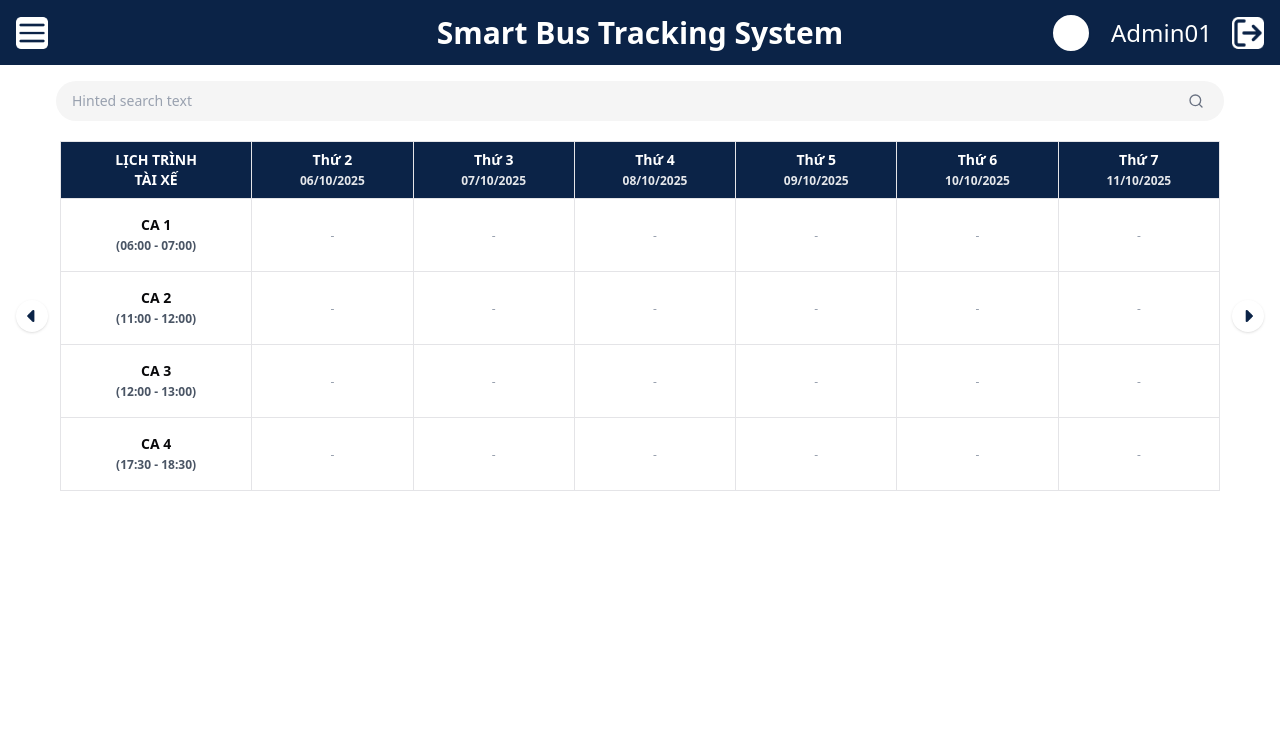
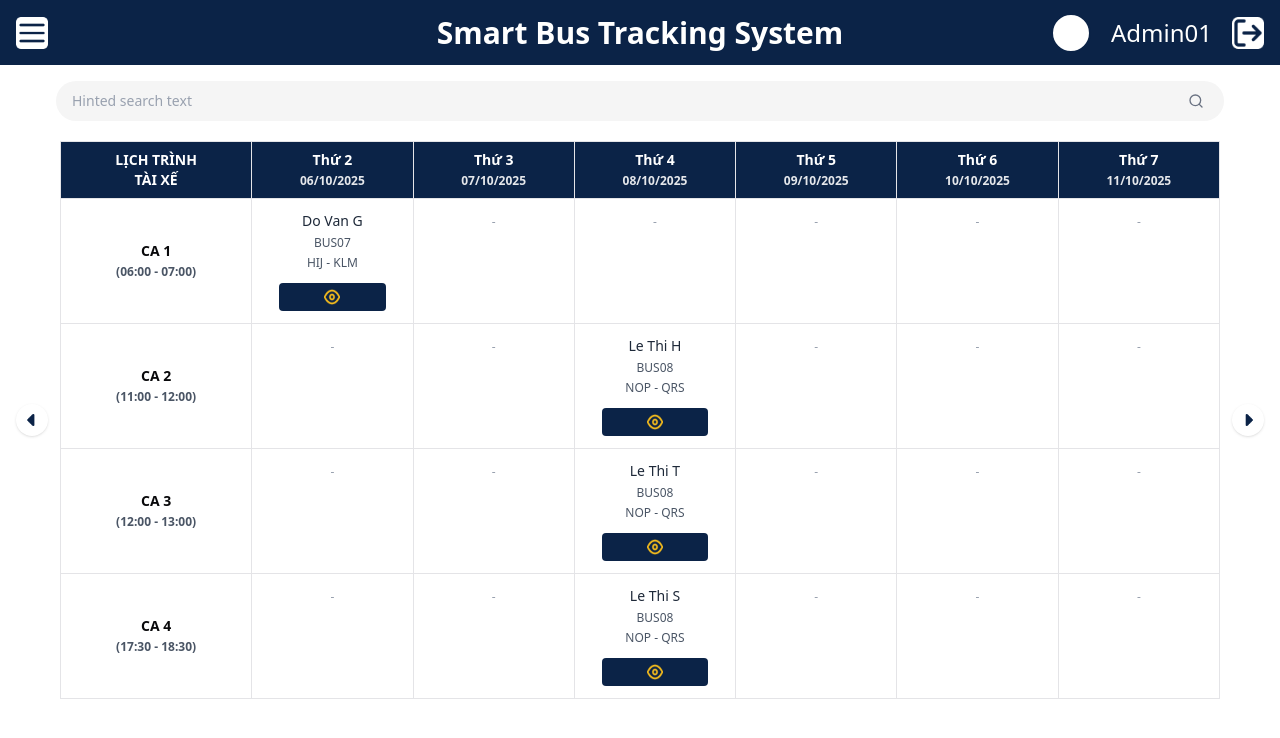
Before and after one commit to NguyenToanThang-kotaru/Smart-Bus-Tracking-System, a React (Vite) app in the folder Client/: page /admin/DriverSchedule in a window 1280 px wide. Shown: the top 738 px of the page. Built offline with nearby package versions, Linux system fonts and the light colour scheme; sample sign-in values are in the browser's storage.

Commit message:
xong fe xem lich tai xe

```diff
--- a/Client/src/pages/admin/Driver/Driver.jsx
+++ b/Client/src/pages/admin/Driver/Driver.jsx
@@ -2,10 +2,14 @@ import SearchBar from "@/Components/searchBar";
 import eye from "@/assets/Icon/Eye_yellow.png";
 import right from "@/assets/Icon/arrow_right.png";
 import left from "@/assets/Icon/arrow_left.png";
-import ViewScheduleDetail from "./ViewScheduleDetail"
+import ViewScheduleDetail from "./ViewScheduleDetail";
 import { useState } from "react";
 
 export default function DriverSchedule() {
+  const [weekOffset, setWeekOffset] = useState(0);
+
+  const handlePrevWeek = () => setWeekOffset((prev) => prev - 1);
+  const handleNextWeek = () => setWeekOffset((prev) => prev + 1);
 
   return (
     <div className="p-4">
@@ -17,17 +21,23 @@ export default function DriverSchedule() {
       {/* Flex chứa mũi tên + bảng */}
       <div className="flex items-center justify-center gap-3 w-full">
         {/* Nút mũi tên trái */}
-        <button className="flex-shrink-0 bg-white shadow rounded-full p-1 hover:scale-110 transition-transform cursor-pointer">
+        <button
+          onClick={handlePrevWeek}
+          className="flex-shrink-0 bg-white shadow rounded-full p-1 hover:scale-110 transition-transform cursor-pointer"
+        >
           <img src={left} alt="Left Arrow" className="w-6 h-6" />
         </button>
 
         {/* Bảng */}
         <div className="overflow-x-auto flex-1">
-          <TableSchedule week={0}/>
+          <TableSchedule week={weekOffset} />
         </div>
 
         {/* Nút mũi tên phải */}
-        <button className="flex-shrink-0 bg-white shadow rounded-full p-1 hover:scale-110 transition-transform cursor-pointer">
+        <button
+          onClick={handleNextWeek}
+          className="flex-shrink-0 bg-white shadow rounded-full p-1 hover:scale-110 transition-transform cursor-pointer"
+        >
           <img src={right} alt="Right Arrow" className="w-6 h-6" />
         </button>
       </div>
@@ -44,10 +54,21 @@ function TableSchedule({ week }) {
     setShowPopup(true);
   };
 
+  // =================== DỮ LIỆU GIẢ ===================
   const schedule = [
+    // Tuần hiện tại
     { MaLT: "LT000001", TenTX: "Nguyen Van A", SoXB: "BUS01", TenTD: "ABC - CDE", NgayHanhTrinh: "2025-10-13T06:00:00" },
     { MaLT: "LT000002", TenTX: "Tran Van B", SoXB: "BUS02", TenTD: "DEF - GHI", NgayHanhTrinh: "2025-10-14T12:00:00" },
     { MaLT: "LT000003", TenTX: "Le Van C", SoXB: "BUS03", TenTD: "JKL - MNO", NgayHanhTrinh: "2025-10-15T17:30:00" },
+    // Tuần sau
+    { MaLT: "LT000004", TenTX: "Pham Van D", SoXB: "BUS04", TenTD: "PQR - STU", NgayHanhTrinh: "2025-10-20T06:00:00" },
+    { MaLT: "LT000005", TenTX: "Nguyen Thi E", SoXB: "BUS05", TenTD: "VWX - YZA", NgayHanhTrinh: "2025-10-22T12:00:00" },
+    { MaLT: "LT000006", TenTX: "Bui Van F", SoXB: "BUS06", TenTD: "BCD - EFG", NgayHanhTrinh: "2025-10-24T17:30:00" },
+    // Tuần trước
+    { MaLT: "LT000007", TenTX: "Do Van G", SoXB: "BUS07", TenTD: "HIJ - KLM", NgayHanhTrinh: "2025-10-06T06:00:00" },
+    { MaLT: "LT000008", TenTX: "Le Thi H", SoXB: "BUS08", TenTD: "NOP - QRS", NgayHanhTrinh: "2025-10-08T11:00:00" },
+    { MaLT: "LT000009", TenTX: "Le Thi T", SoXB: "BUS08", TenTD: "NOP - QRS", NgayHanhTrinh: "2025-10-08T12:00:00" },
+    { MaLT: "LT000010", TenTX: "Le Thi S", SoXB: "BUS08", TenTD: "NOP - QRS", NgayHanhTrinh: "2025-10-08T17:30:00" },
   ];
 
   const shifts = [
@@ -59,9 +80,10 @@ function TableSchedule({ week }) {
 
   const days = ["Thứ 2", "Thứ 3", "Thứ 4", "Thứ 5", "Thứ 6", "Thứ 7"];
 
+  // =================== HÀM LẤY NGÀY TRONG TUẦN ===================
   const getWeekDates = (weekOffset) => {
     const today = new Date();
-    const dayOfWeek = today.getDay();
+    const dayOfWeek = today.getDay(); // 0 = CN
     const mondayOffset = (dayOfWeek === 0 ? -6 : 1 - dayOfWeek) + weekOffset * 7;
     const monday = new Date(today);
     monday.setDate(today.getDate() + mondayOffset);
@@ -88,12 +110,10 @@ function TableSchedule({ week }) {
     return schedule.filter((s) => {
       const date = new Date(s.NgayHanhTrinh);
       const dateStr = date.toDateString();
-      const shiftStart = shift.start;
-      const shiftEnd = shift.end;
       const hour = String(date.getHours()).padStart(2, "0");
       const min = String(date.getMinutes()).padStart(2, "0");
       const timeStr = `${hour}:${min}`;
-      return dateStr === dayDate.toDateString() && timeStr >= shiftStart && timeStr < shiftEnd;
+      return dateStr === dayDate.toDateString() && timeStr >= shift.start && timeStr < shift.end;
     });
   };
 
@@ -105,7 +125,8 @@ function TableSchedule({ week }) {
             <th className="border px-3 py-2">LỊCH TRÌNH <br /> TÀI XẾ</th>
             {days.map((day, index) => (
               <th key={day} className="border px-3 py-2">
-                {day}<br />
+                {day}
+                <br />
                 <span className="text-xs text-gray-200">{formatDate(weekDates[index])}</span>
               </th>
             ))}
@@ -116,20 +137,27 @@ function TableSchedule({ week }) {
           {shifts.map((shift) => (
             <tr key={shift.id}>
               <td className="border font-semibold py-4">
-                {shift.name}<br />
-                <span className="text-gray-600 text-xs">({shift.start} - {shift.end})</span>
+                {shift.name}
+                <br />
+                <span className="text-gray-600 text-xs">
+                  ({shift.start} - {shift.end})
+                </span>
               </td>
               {weekDates.map((dayDate) => {
                 const cellData = getScheduleForCell(dayDate, shift);
                 return (
                   <td key={dayDate} className="border py-3">
+                    <div className="min-h-[100px]">
                       {cellData.length > 0 ? (
                         cellData.map((s) => (
                           <div key={s.MaLT} className="flex flex-col items-center gap-1">
                             <p className="text-gray-800 font-medium">{s.TenTX}</p>
                             <p className="text-gray-600 text-xs">{s.SoXB}</p>
                             <p className="text-gray-600 text-xs">{s.TenTD}</p>
-                          <div onClick={() => handleView(s)} className="flex w-2/3 pt-0.5 pb-0.5 rounded mt-2 justify-center bg-[rgb(11,35,71)] cursor-pointer hover:opacity-80">
+                            <div
+                              onClick={() => handleView(s)}
+                              className="flex w-2/3 pt-0.5 pb-0.5 rounded mt-2 justify-center bg-[rgb(11,35,71)] cursor-pointer hover:opacity-80"
+                            >
                               <button className="text-white p-1 rounded cursor-pointer">
                                 <img src={eye} alt="eye" className="w-4 h-4" />
                               </button>
@@ -139,6 +167,7 @@ function TableSchedule({ week }) {
                       ) : (
                         <span className="text-gray-400 text-xs">-</span>
                       )}
+                    </div>
                   </td>
                 );
               })}
--- a/Client/src/pages/admin/Driver/ViewScheduleDetail.jsx
+++ b/Client/src/pages/admin/Driver/ViewScheduleDetail.jsx
@@ -34,7 +34,7 @@ export default function ViewScheduleDetail({ item, onClose }) {
       <div className="absolute inset-0 bg-black/30" onClick={onClose}></div>
 
       {/* Popup */}
-      <div className="bg-white rounded-lg p-6 z-10 w-2/3 relative max-h-[90vh] overflow-y-auto">
+      <div className="bg-white rounded-lg p-6 z-10 w-2/3 relative max-h-[95vh] overflow-y-auto">
         <h2 className="text-2xl font-bold mb-4 text-mainBlue border-b-4 border-mainBlue pb-2 text-left">
           Chi tiết lịch làm việc
         </h2>
@@ -67,7 +67,7 @@ export default function ViewScheduleDetail({ item, onClose }) {
         </div>
 
         {/* Danh sách trạm */}
-        <div className="border rounded-lg border-[#7d7d7d] p-2 mt-5">
+        <div className="border bg-[#F5F5F5] rounded-lg border-[#7d7d7d] p-2 mt-5">
           {tram.map((t) => (
             <div key={t.MaTram} className="p-2 rounded">
               {/* Header trạm */}
@@ -88,21 +88,21 @@ export default function ViewScheduleDetail({ item, onClose }) {
               {/* Danh sách học sinh */}
               <div
                 className={`transition-all duration-500 overflow-hidden ${
-                  openTram === t.MaTram ? "max-h-96 opacity-100 mt-2" : "max-h-0 opacity-0"
+                  openTram === t.MaTram ? "max-h-96 opacity-100" : "max-h-0 opacity-0"
                 }`}
               >
                 <ul className="ml-6 mr-6 list-disc text-gray-700">
                   {chiTietTram
                     .filter((hs) => hs.MaTram === t.MaTram)
                     .map((hs) => (
-                      <li key={hs.MaHS} className="py-1  flex justify-between">
+                      <li key={hs.MaHS} className="border border-gray p-2 bg-[#FAFAFA] shadow flex justify-between">
                         <div className="font-bold w-1/4">{hs.TenHS} </div>
                         <div className="font-bold w-1/4">{hs.MaHS} </div>
                         <div className="font-bold w-1/4">{hs.Lop} </div>
                         <div className="w-1/4 text-right">
                             <div
-                              className={`font-bold ${
-                                hs.TrangThai === "Đã đón" ? "text-green-600" : "text-red-500"
+                              className={`font-bold border-4 w-fit px-4 rounded-lg ${
+                                hs.TrangThai === "Đã đón" ? "text-[#F2BA1D] border-[#F2BA1D]" : "text-[#0B2347] border-[#0B2347]"
                               }`}
                             >
                               {hs.TrangThai}
```
Lines whose indentation alone changed are shown as unchanged.
